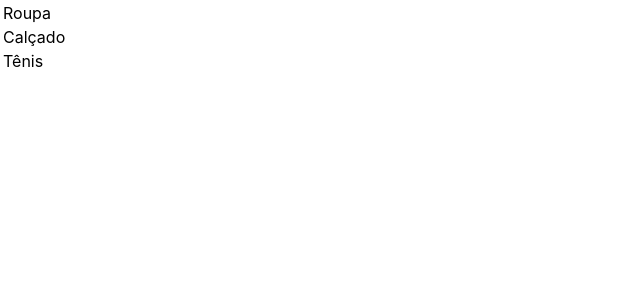
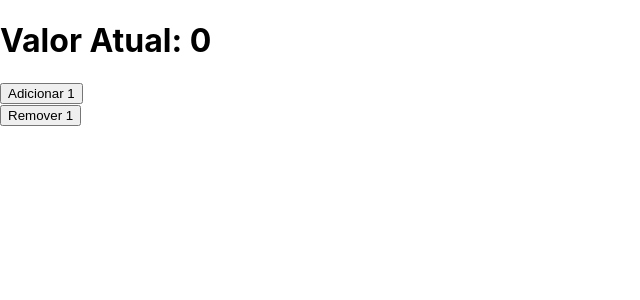
Before and after one commit to loiola0/development-advanced-with-react, a React (Create React App) app: page / in a window 1280 px wide. Shown: the top 300 px of the page, without its empty margins (0-640 px from the left). Built offline with nearby package versions, Linux system fonts and the light colour scheme.

Commit message:
2 modulo

```diff
--- a/src/App.js
+++ b/src/App.js
@@ -1,38 +1,41 @@
-import React,{Fragment} from 'react';
+import React,{Component} from 'react';
 
-const store = [{
-    type: 'Roupa',
-  },
-  {
-    type: 'Calçado',
-  },
-  {
-    type: 'Tênis',
-  }
+import Counter from './Counter';
 
-];
+const Buttons = ({increment,decrement,count}) => (
 
-function Columns({type}){
-  return (
-    <tr>
-      <td>{type}</td>
-    </tr>
-  );
+    <div>
+        <h1>Valor Atual: {count}</h1>
+        <div>
+          <button onClick={increment}>Adicionar 1</button>
+        </div>
+
+        <div>
+          <button onClick={decrement}>Remover 1</button>
+        </div>
+    </div>
+
+);
+
+
+
+class App extends Component{
+
+    render(){
+      return (
+        <div>
+          <Counter render={
+            ({ increment,decrement,count}) =>(
+              <Buttons increment={increment} decrement={decrement} count={count}/>
+            )
+          }>
+
+          </Counter>
+        </div>
+      );
+    }
+
 }
 
-function App () {
-
-  const renderColumns = (element,key) => (
-    <Fragment key={`column-${key}`}>
-      <Columns type={element.type}/>
-    </Fragment>
-  )
-
-  return (
-    <table>
-      {store.map(renderColumns)}
-    </table>
-  );
-}
 
 export default App;
--- /dev/null
+++ b/src/Counter.js
@@ -0,0 +1,47 @@
+import React,{Component} from 'react';
+
+class Counter extends Component {
+
+    constructor(props){
+        super(props)
+        this.state = {
+            count: 0,
+        }
+    }
+
+    increment = () => {
+      const {count} = this.state
+        this.setState({
+            count: count + 1,
+        })
+    }
+
+    decrement = () => {
+      const {count} = this.state
+        this.setState({
+            count: count - 1,
+        })
+    }
+
+
+    render(){
+        const {render} = this.props
+        const {count} = this.state
+
+        return (
+            <div>
+               {
+                render({
+                    increment: this.increment,
+                    decrement:this.decrement,
+                    count
+                })
+               }
+            </div>
+
+        );
+    };
+}
+
+
+export default Counter;
--- a/src/index.js
+++ b/src/index.js
@@ -3,18 +3,11 @@
 import './index.css';
 import App from './App';
 import * as serviceWorker from './serviceWorker';
-import ErrorBoundary from './ErrorBoundary';
-
-const main = (
-  <ErrorBoundary>
-    <App/>
-  </ErrorBoundary>
-);
 
 
 ReactDOM.render(
 
-      main ,
+      <App/> ,
   document.getElementById('root')
 );
 
```
